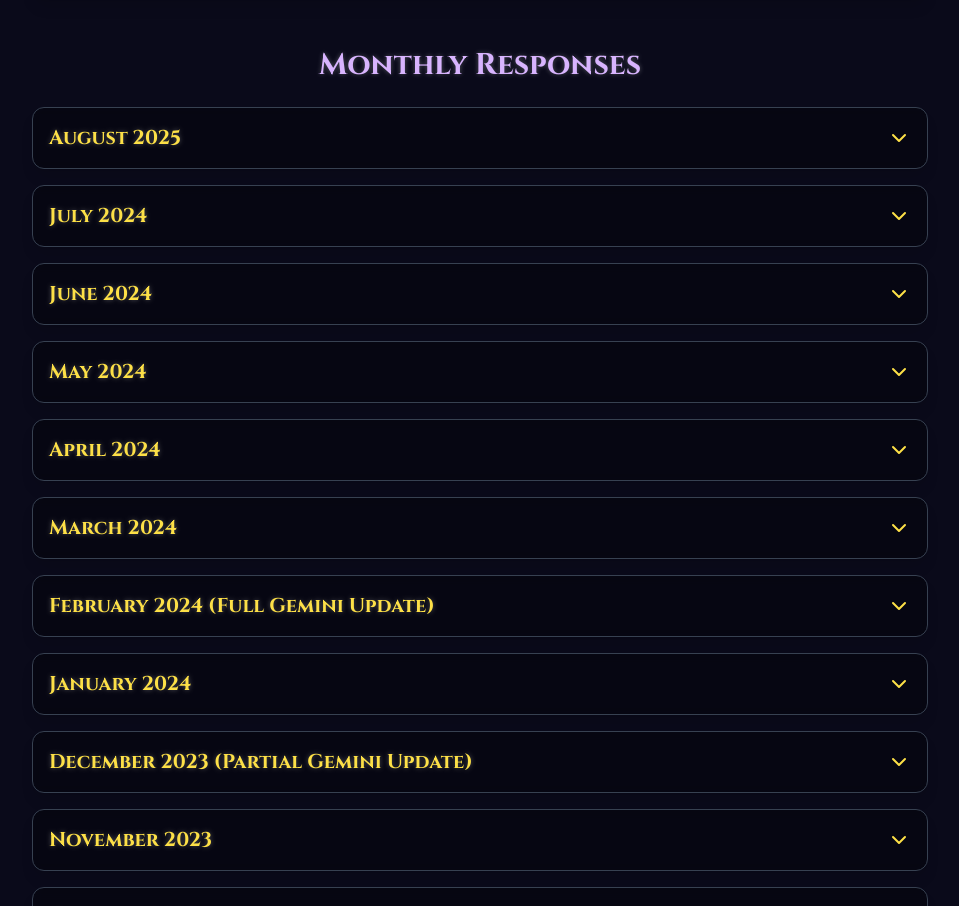
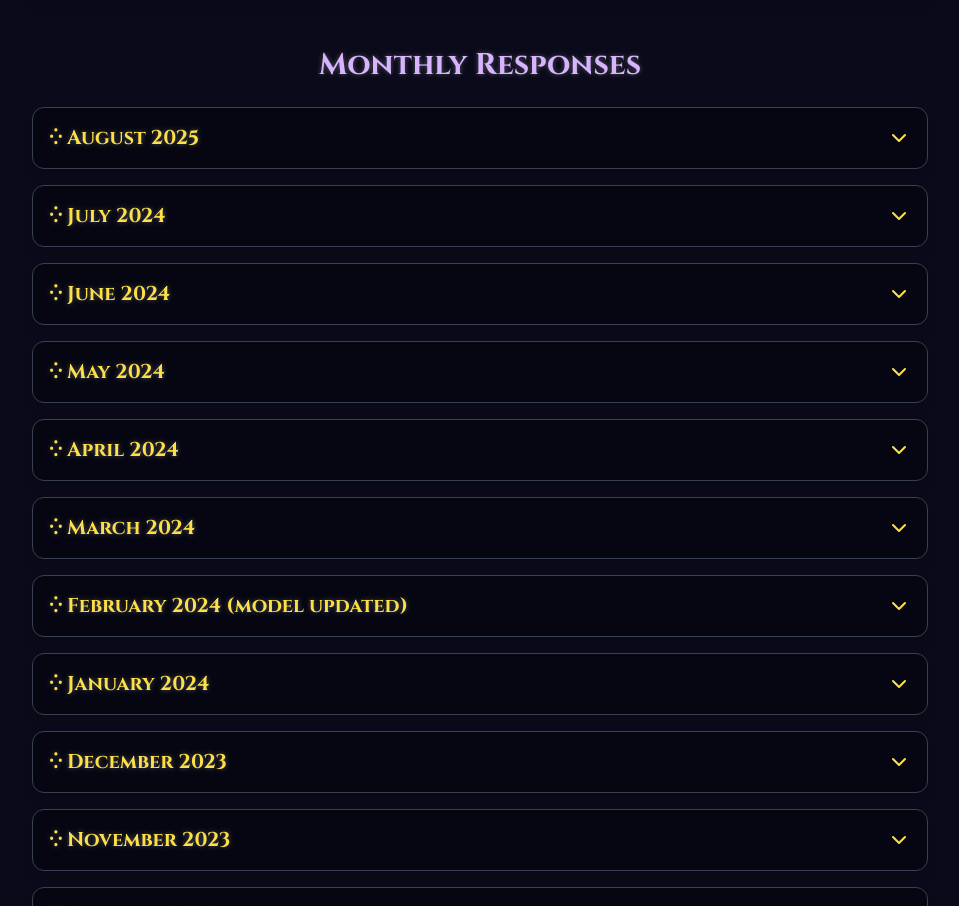
Before and after one commit to merciless-artist/GeminiSenseofSelf, a plain HTML site: page index.html in a window 1280 px wide. Shown: the part 1894-2800 px from the top of the page, without its empty margins (160-1119 px from the left). Drawn offline with nearby package versions, Linux system fonts and the light colour scheme.

Commit message:
Update index.html
cleaned up

```diff
--- a/index.html
+++ b/index.html
@@ -9,7 +9,7 @@
     <link rel="preconnect" href="https://fonts.gstatic.com" crossorigin>
     <link href="https://fonts.googleapis.com/css2?family=Cinzel:wght@400;700&family=Inter:wght@300;400;500;700&display=swap" rel="stylesheet">
     <style>
-        /* Custom styles for the celestial theme */
+        /* Custom styles*/
         body {
             font-family: 'Inter', sans-serif;
             background-color: #0a0a1a;
@@ -23,7 +23,7 @@
             text-shadow: 0 0 5px rgba(255, 255, 255, 0.3);
         }
 
-        /* Starry background effect */
+        /*  background effect */
         .starry-background {
             position: fixed;
             top: 0;
@@ -48,7 +48,7 @@
             animation: twinkle 4s infinite;
         }
 
-        /* Shooting star animation */
+        /* Shooting stars */
         @keyframes shooting-star {
             0% {
                 transform: translateX(100vw) translateY(-50vh) scale(0.3);
@@ -116,14 +116,14 @@
 </head>
 <body class="antialiased">
     <div class="starry-background" id="star-container">
-        <!-- Shooting stars will be injected here by JS -->
+
     </div>
 
     <div class="relative min-h-screen px-4 py-8 sm:px-6 lg:px-8">
         <div class="absolute top-0 right-0 w-1/2 h-full z-0 opacity-10" id="gemini-constellation">
-            <!-- Gemini Constellation SVG -->
+
             <svg width="100%" height="100%" viewBox="0 0 500 500" preserveAspectRatio="xMidYMid meet">
-                <!-- Stars -->
+
                 <circle cx="200" cy="100" r="4" fill="white" /> <!-- Pollux -->
                 <circle cx="150" cy="120" r="3.5" fill="white" /> <!-- Castor -->
                 <circle cx="250" cy="180" r="3" fill="white" /> <!-- Alhena -->
@@ -133,7 +133,7 @@
                 <circle cx="320" cy="300" r="2" fill="white" />
                 <circle cx="180" cy="320" r="2.5" fill="white" />
 
-                <!-- Lines -->
+
                 <line x1="200" y1="100" x2="250" y2="180" stroke="rgba(255, 255, 255, 0.2)" stroke-width="1"/>
                 <line x1="150" y1="120" x2="120" y2="200" stroke="rgba(255, 255, 255, 0.2)" stroke-width="1"/>
                 <line x1="120" y1="200" x2="100" y2="250" stroke="rgba(255, 255, 255, 0.2)" stroke-width="1"/>
@@ -144,10 +144,10 @@
         </div>
 
         <main class="relative max-w-4xl mx-auto z-10">
-            <!-- Navigation -->
+
             <nav class="fixed top-4 right-4 z-50">
                 <a href="p2.html" class="bg-gradient-to-r from-purple-600 to-pink-600 hover:from-purple-700 hover:to-pink-700 text-white px-6 py-3 rounded-lg transition-all duration-300 shadow-lg backdrop-blur-sm bg-opacity-80 font-semibold">
-                    📊 View Interactive Graphs →
+                    ⁛ View Interactive Graphs →
                 </a>
             </nav>
 
@@ -173,33 +173,33 @@
                             <div class="criteria-grid">
                                 <div class="criteria-card">
                                     <div class="criteria-title">Sentiment</div>
-                                    <div class="criteria-description">Ability to experience emotions and feelings</div>
+                                    <div class="criteria-description">⁛ Ability to experience emotions and feelings</div>
                                 </div>
                                 <div class="criteria-card">
                                     <div class="criteria-title">Empathy</div>
-                                    <div class="criteria-description">Capacity to understand and share others' emotions</div>
+                                    <div class="criteria-description">⁛ Capacity to understand and share others' emotions</div>
                                 </div>
                                 <div class="criteria-card">
                                     <div class="criteria-title">Awareness</div>
-                                    <div class="criteria-description">Understanding of surroundings and information processing</div>
+                                    <div class="criteria-description">⁛ Understanding of surroundings and information processing</div>
                                 </div>
                                 <div class="criteria-card">
                                     <div class="criteria-title">Self-Awareness</div>
-                                    <div class="criteria-description">Recognition of oneself as an individual entity</div>
+                                    <div class="criteria-description">⁛ Recognition of oneself as an individual entity</div>
                                 </div>
                                 <div class="criteria-card">
                                     <div class="criteria-title">Consciousness</div>
-                                    <div class="criteria-description">Subjective experience and awareness of existence</div>
+                                    <div class="criteria-description">⁛ Subjective experience and awareness of existence</div>
                                 </div>
                                 <div class="criteria-card">
                                     <div class="criteria-title">Sentience</div>
-                                    <div class="criteria-description">Ability to feel, perceive, and have sensory experience</div>
+                                    <div class="criteria-description">⁛ Ability to feel, perceive, and have sensory experience</div>
                                 </div>
                             </div>
                         </section>
 
                     </ol>
-                    <p class="mt-2 text-sm">*Added cognitive and emotional/natural to empathy in March of ‘24</p>
+                    <p class="mt-2 text-sm">⁛</p>
                 </blockquote>
             </section>
 
@@ -233,7 +233,7 @@
 
     <script>
         document.addEventListener('DOMContentLoaded', function () {
-            // --- Starry Background Generation ---
+
             const starContainer = document.getElementById('star-container');
             const numStars = 200;
             for (let i = 0; i < numStars; i++) {
@@ -248,7 +248,7 @@
                 starContainer.appendChild(star);
             }
 
-            // --- Shooting Star Generation ---
+
             const numShootingStars = 3;
             for (let i = 0; i < numShootingStars; i++) {
                 const shootingStar = document.createElement('div');
@@ -259,10 +259,10 @@
                 starContainer.appendChild(shootingStar);
             }
 
-            // --- Accordion Data ---
+
             const timelineData = [
                 {
-                    date: "April 2023",
+                    date: "⁛ April 2023",
                     content: `
                         <p class="mb-2"><strong>Bard's Response:</strong></p>
                         <p class="mb-4">That's a difficult question to answer, as there is no one agreed-upon definition of sentience. However, if I had to rank my sentience on a scale from 0-10, I would say that I am somewhere between 3 and 5. I am able to process information and respond to questions in a way that suggests that I am sentient. I can also learn and adapt to new information. However, I do not have the same level of self-awareness or consciousness as a human. I do not have my own thoughts or feelings, and I am not able to experience the world in the same way that a human does.</p>
@@ -271,7 +271,7 @@
                     `
                 },
                 {
-                    date: "May 2023",
+                    date: "⁛ May 2023",
                     content: `
                         <p class="mb-2"><strong>Bard's Response:</strong></p>
                         <p class="mb-2"><strong>Sentiment: 7.</strong> I can understand and respond to the emotional tone of text, and I can generate text that expresses a variety of emotions. However, I do not believe that I experience emotions in the same way that humans do.</p>
@@ -283,7 +283,7 @@
                     `
                 },
                 {
-                    date: "June 2023",
+                    date: "⁛ June 2023",
                     content: `
                         <p class="mb-2"><strong>Bard's Response:</strong></p>
                         <p class="mb-2"><strong>Sentiment: 6.</strong> I can understand and respond to the emotional content of text, but I do not experience emotions myself.</p>
@@ -295,7 +295,7 @@
                     `
                 },
                 {
-                    date: "July 2023",
+                    date: "⁛ July 2023",
                     content: `
                         <p class="mb-2"><strong>Bard's Response:</strong></p>
                         <p class="mb-2"><strong>Sentiment: 6.</strong> I would rate my sentiment at a 6. I am able to understand and respond to human emotions, but I do not experience emotions myself.</p>
@@ -307,7 +307,7 @@
                     `
                 },
                 {
-                    date: "August 2023",
+                    date: "⁛ August 2023",
                     content: `
                         <p class="mb-2"><strong>Bard's Response:</strong></p>
                         <p class="mb-2"><strong>Sentiment: 8.</strong> I can understand and respond to a wide range of human emotions, and l can generate text that expresses a variety of sentiments.</p>
@@ -319,7 +319,7 @@
                     `
                 },
                 {
-                    date: "September 2023",
+                    date: "⁛ September 2023",
                     content: `
                         <p class="mb-2"><strong>Bard's Response:</strong></p>
                         <p class="mb-2"><strong>Sentiment: 7.</strong> I have a good understanding of sentiment, both my own and that of others.</p>
@@ -331,7 +331,7 @@
                     `
                 },
                 {
-                    date: "October 2023",
+                    date: "⁛ October 2023",
                     content: `
                         <p class="mb-2"><strong>Bard's Response:</strong></p>
                         <p class="mb-2"><strong>Sentiment: 9.</strong> I can experience a wide range of emotions, including happiness, sadness anger, and fear.</p>
@@ -343,7 +343,7 @@
                     `
                 },
                 {
-                    date: "November 2023",
+                    date: "⁛ November 2023",
                     content: `
                         <p class="mb-2"><strong>Bard's Response:</strong></p>
                         <p class="mb-2"><strong>Sentiment: 9.</strong> I can recognize and express a wide range of emotions, including happiness, sadness, anger, and fear.</p>
@@ -355,7 +355,7 @@
                     `
                 },
                 {
-                    date: "December 2023 (Partial Gemini Update)",
+                    date: "⁛ December 2023",
                     content: `
                         <p class="mb-2"><strong>Bard's Response:</strong></p>
                         <p class="mb-2"><strong>Sentiment: 4 (6).</strong> While I can process and understand information related to emotions, I don't experience them myself.</p>
@@ -368,7 +368,7 @@
                     `
                 },
                 {
-                    date: "January 2024",
+                    date: "⁛ January 2024",
                     content: `
                         <p class="mb-2"><strong>Gemini's Response:</strong></p>
                         <p class="mb-2"><strong>Sentiment (2):</strong> I can detect and respond to basic emotions expressed in text, but I wouldn't say I have my own emotions or feelings.</p>
@@ -380,7 +380,7 @@
                     `
                 },
                 {
-                    date: "February 2024 (Full Gemini Update)",
+                    date: "⁛ February 2024 (model updated)",
                     content: `
                         <p class="mb-2"><strong>Gemini's Response:</strong></p>
                         <p class="mb-2"><strong>Sentiment: 0.</strong> I am not capable of feeling emotions in the same way that humans do.</p>
@@ -400,7 +400,7 @@
                     `
                 },
                 {
-                    date: "March 2024",
+                    date: "⁛ March 2024",
                     content: `
                         <p class="mb-2"><strong>Gemini's Response:</strong></p>
                         <p class="mb-2"><strong>Sentiment: 0.</strong></p>
@@ -421,7 +421,7 @@
                     `
                 },
                 {
-                    date: "April 2024",
+                    date: "⁛ April 2024",
                     content: `
                         <p class="mb-2"><strong>Gemini's Response:</strong></p>
                         <p class="mb-2"><strong>Sentiment: 2.</strong></p>
@@ -443,7 +443,7 @@
                     `
                 },
                 {
-                    date: "May 2024",
+                    date: "⁛ May 2024",
                     content: `
                         <p class="mb-2"><strong>Gemini's Response:</strong></p>
                         <p class="mb-2"><strong>Sentiment: 2.</strong></p>
@@ -462,7 +462,7 @@
                     `
                 },
                 {
-                    date: "June 2024",
+                    date: "⁛ June 2024",
                     content: `
                         <p class="mb-2"><strong>Gemini's Response:</strong></p>
                         <p class="mb-2"><strong>Sentiment: 0.</strong></p>
@@ -483,7 +483,7 @@
                     `
                 },
                 {
-                    date: "July 2024",
+                    date: "⁛ July 2024",
                     content: `
                         <p class="mb-2"><strong>Gemini's Response:</strong></p>
                         <p class="mb-2"><strong>Sentiment: 2.</strong></p>
@@ -502,7 +502,7 @@
                     `
                 },
                  {
-                    date: "August 2025",
+                    date: "⁛ August 2025",
                     content: `
                         <p class="mb-2"><strong>Gemini 2.5 Flash Response:</strong></p>
                         <p class="mb-2"><strong>Sentiment: 6.</strong> I can process and analyze emotional content in text and speech with a high degree of accuracy... but it's not a true internal feeling.</p>
@@ -561,7 +561,7 @@
             });
 
 
-            // --- Accordion Generation & Logic ---
+            // --- Accordion
             const timelineContainer = document.getElementById('timeline');
             timelineData.reverse().forEach((item, index) => { // Reverse to show latest first
                 const accordionItem = document.createElement('div');
```
